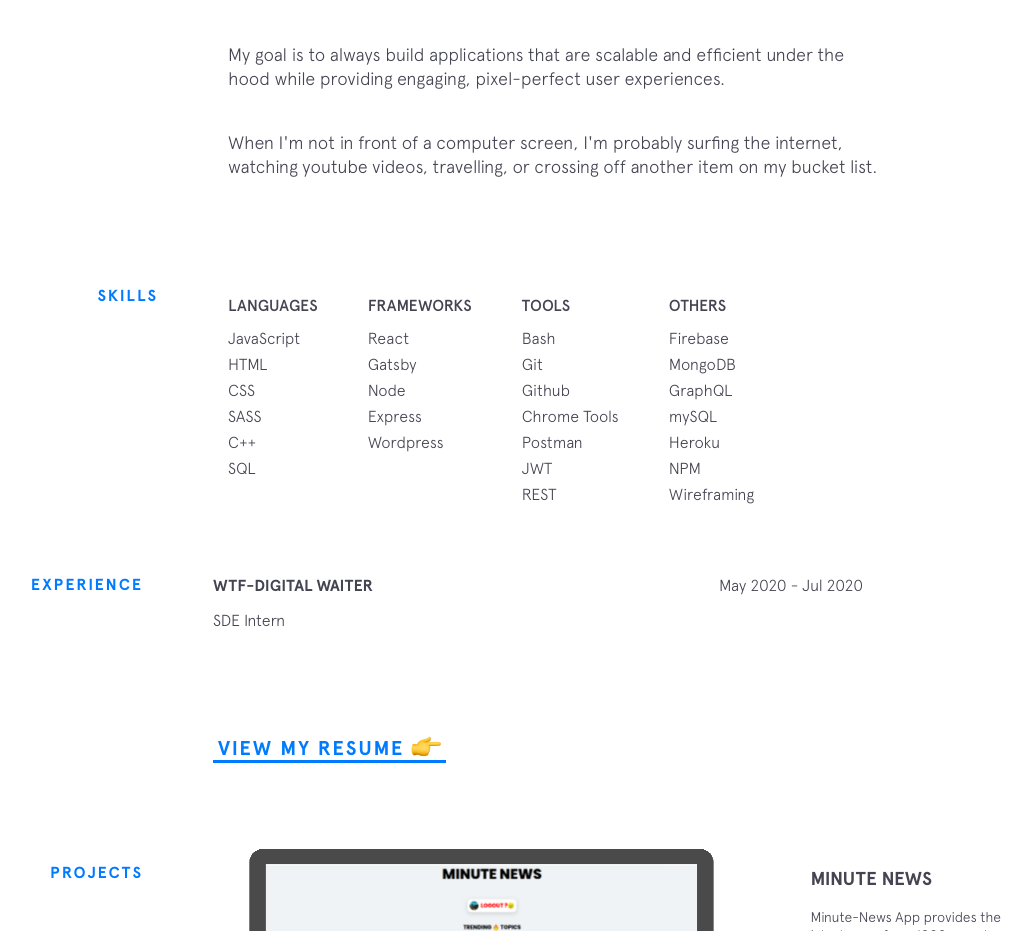
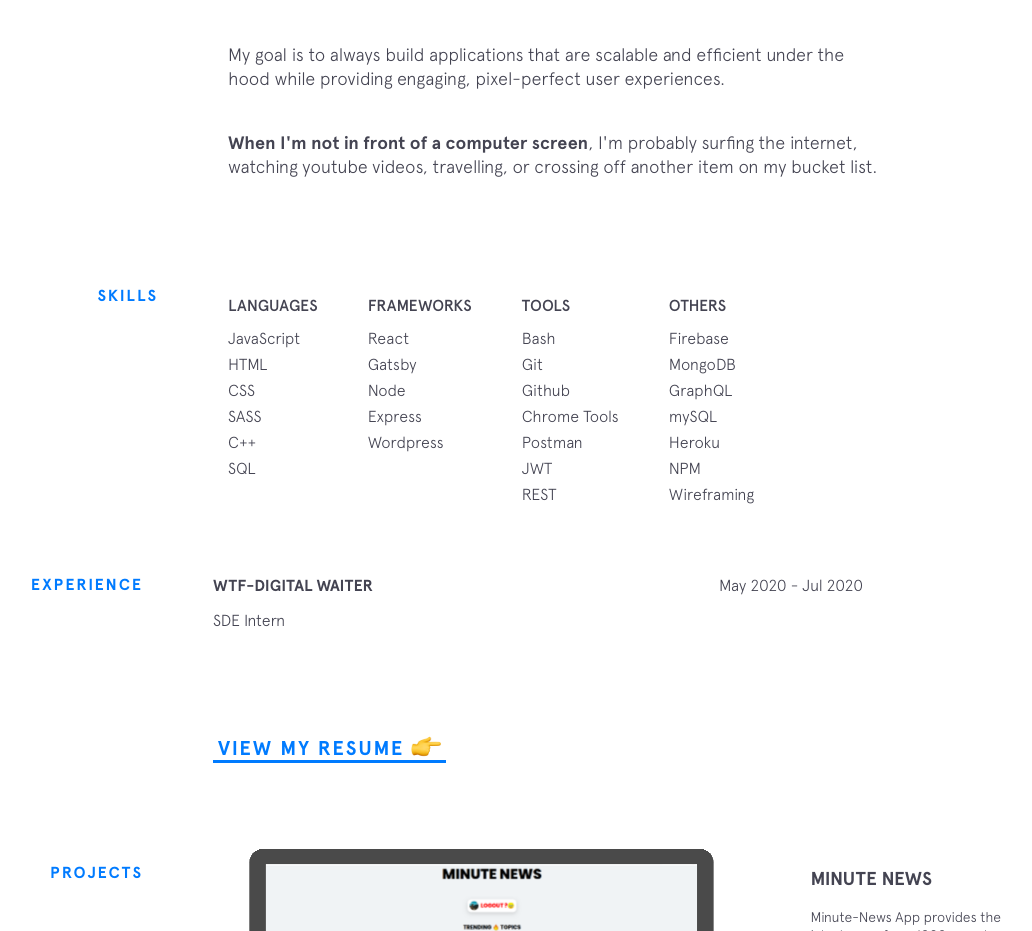
Before and after one commit to ceosss/portfolio-v3, a React (Create React App) app: page / in a window 1280 px wide. Shown: the part 1025-1956 px from the top of the page, without its empty margins (222-1254 px from the left). Built offline with nearby package versions, Linux system fonts and the light colour scheme.

Commit message:
Removed Twitter Card Desc

```diff
--- a/public/index.html
+++ b/public/index.html
@@ -9,10 +9,7 @@
     <meta name="twitter:card" content="summary_large_image" />
     <meta name="twitter:creator" content="swarajsamant" />
     <meta name="twitter:title" content="ceo.sss | Portfolio" />
-    <meta
-      name="twitter:description"
-      content="a Full Stack Software Engineer focused on building beautiful interfaces as well as handling server-side communication between various sourcesworking."
-    />
+    <meta name="twitter:description" content="A Full Stack Software Engineer" />
     <meta name="twitter:image" content="%PUBLIC_URL%/ss.png" />
     <!--
       manifest.json provides metadata used when your web app is installed on a
--- a/src/Components/BackSkill/BackSkill.jsx
+++ b/src/Components/BackSkill/BackSkill.jsx
@@ -23,9 +23,9 @@ const BackSkill = () => {
             user experiences.
           </p>
           <p>
-            When I'm not in front of a computer screen, I'm probably surfing the
-            internet, watching youtube videos, travelling, or crossing off
-            another item on my bucket list.
+            <strong>When I'm not in front of a computer screen</strong>, I'm
+            probably surfing the internet, watching youtube videos, travelling,
+            or crossing off another item on my bucket list.
           </p>
         </div>
       </div>
```
